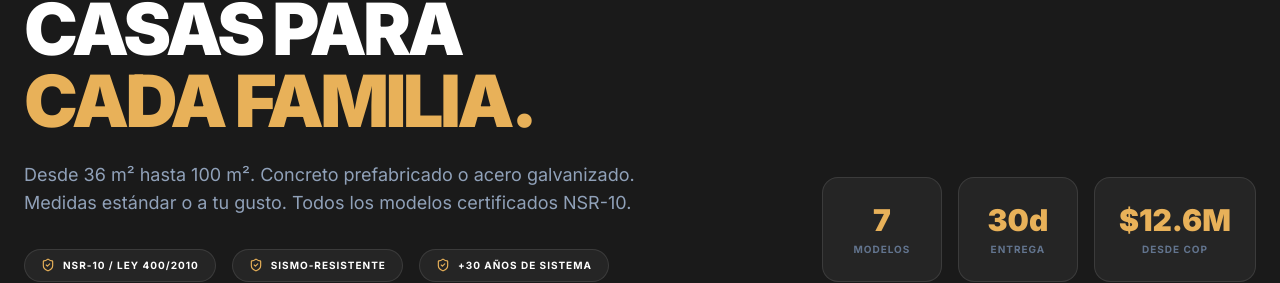
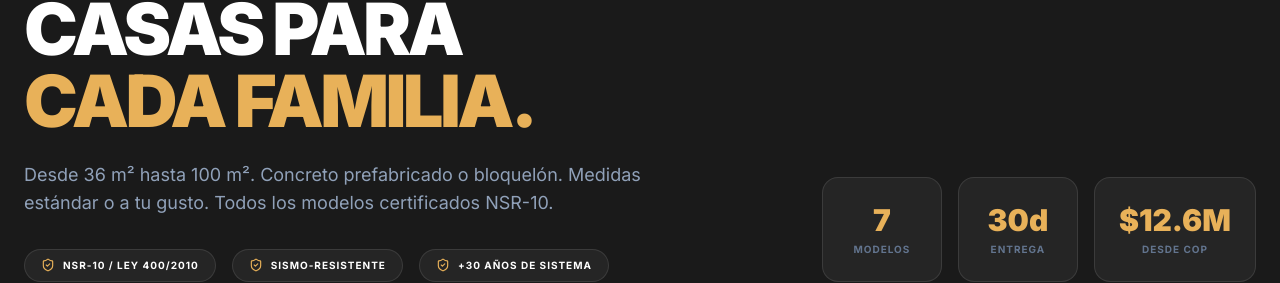
Before and after one commit to Jeisson893/vive-tu-hogar-web, a React (Vite) app: page / in a window 1280 px wide. Shown: the part 5215-5498 px from the top of the page. Built offline with nearby package versions, Linux system fonts and the light colour scheme.

Commit message:
update catalog text and improve disclaimer visibility

```diff
--- a/src/App.tsx
+++ b/src/App.tsx
@@ -438,7 +438,7 @@ Estoy interesado en recibir más información.`;
                     <span className="text-5xl md:text-6xl font-black text-brand tracking-tighter">{formatPrice(totalPrice)}</span>
                     <div className="mt-2 border-l border-brand/40 pl-4 text-xs font-semibold text-slate-400 leading-relaxed">
                       <span className="block">Precio estimado referencial.</span>
-                      <span className="block text-slate-500">El valor final puede variar según visita técnica y condiciones del proyecto.</span>
+                      <span className="block text-brand">El valor final puede variar según visita técnica y condiciones del proyecto.</span>
                     </div>
                   </div>
                 </div>
--- a/src/components/Catalogo.tsx
+++ b/src/components/Catalogo.tsx
@@ -53,7 +53,7 @@ const Catalogo = ({
               <span className="text-brand">CADA FAMILIA.</span>
             </h2>
             <p className="text-slate-400 text-lg">
-              Desde 36 m² hasta 100 m². Concreto prefabricado o acero galvanizado. Medidas estándar o a tu gusto. Todos los modelos certificados NSR-10.
+              Desde 36 m² hasta 100 m². Concreto prefabricado o bloquelón. Medidas estándar o a tu gusto. Todos los modelos certificados NSR-10.
             </p>
             <div className="flex flex-wrap gap-4 mt-8">
               <div className="bg-white/5 border border-white/10 px-4 py-2 rounded-full flex items-center gap-2">
```
